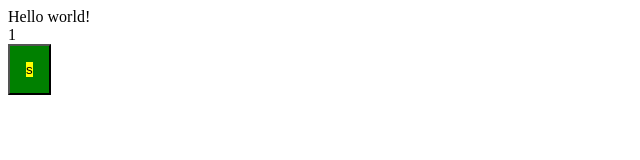
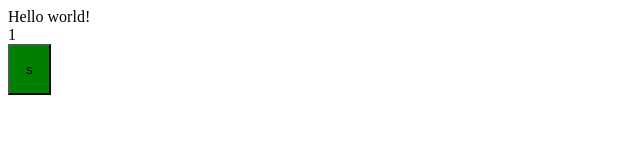
Before and after one commit to AnatolyGavrilov/Assembly-Webpack-React-TypesScript, a React app: page / in a window 1280 px wide. Shown: the top 160 px of the page, without its empty margins (0-640 px from the left). Built offline with nearby package versions, Linux system fonts and the light colour scheme.

Commit message:
added classnames

```diff
--- a/src/components/App.tsx
+++ b/src/components/App.tsx
@@ -1,5 +1,5 @@
 import React, { useState } from 'react';
-import './App.scss'
+import styles from './App.module.scss'
 
 const App = () => {
     const [count, setCount] = useState<number>(1)
@@ -13,7 +13,7 @@
             Hello world!
             <div>
                 <div>{count}</div>
-                <button className='button' onClick={
+                <button className={styles.button} onClick={
                     increment
                 }>  <span className='button__span'>s</span></button>
             </div>
--- /dev/null
+++ b/src/global.d.ts
@@ -0,0 +1,7 @@
+declare module '*.module.scss' {
+    interface IClassNames {
+      [classNa: string]: string
+    }
+    const classNames: IClassNames;
+    export = classNames;
+  }
```
Also changed, not shown: src/components/App.module.scss (renamed from src/components/App.scss).
